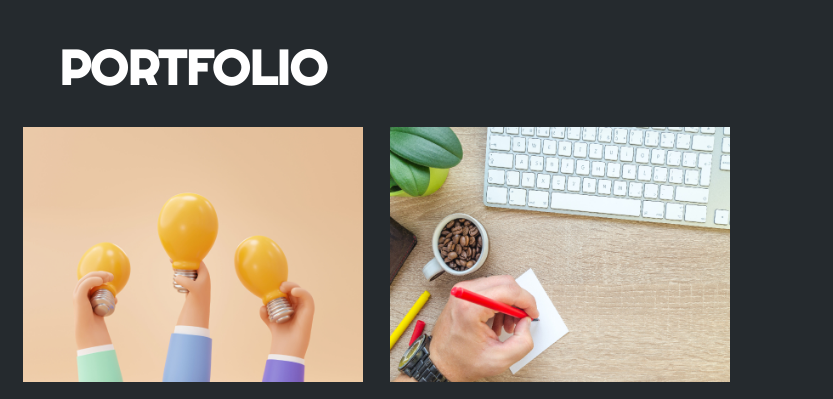
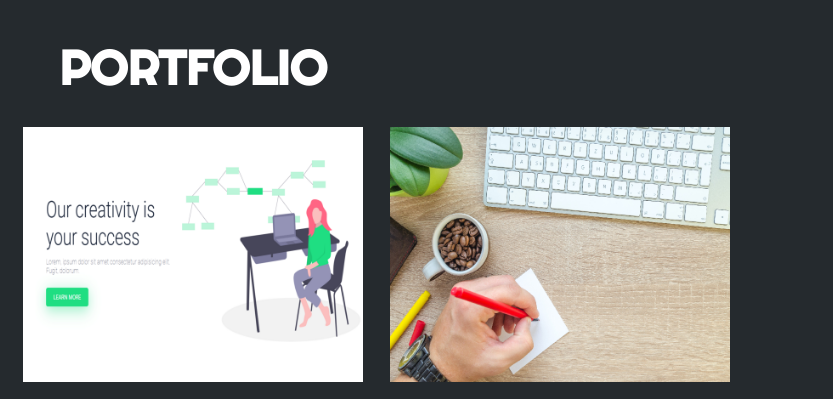
Before and after one commit to joshuaavalo/Portfolio-Joshua, a plain HTML site: page index.html in a window 1280 px wide. Shown: the part 3740-4139 px from the top of the page, 447-1280 px from the left. Drawn offline with nearby package versions, Linux system fonts and the light colour scheme.

Commit message:
nuevo proyecto

```diff
--- a/index.html
+++ b/index.html
@@ -349,11 +349,13 @@
                     </a>
                 </div>
                 <div class="proyecto">
-                    <img src="img/p2.jpg" alt="">
+                    <a href="https://pagina-joshuatech.onrender.com" target="_blank">
+                    <img src="img/imagenjoshuaTech.png" alt="">
                     <div class="overlay">
                         <h3>Diseño Creativo</h3>
-                        <p>Fotografía</p>
+                        <p>HTML,CSS,JavaScript</p>
                     </div>
+                    </a>
                 </div>
                 <div class="proyecto">
                     <img src="img/p3.jpg" alt="">
```
Also changed, not shown: img/imagenjoshuaTech.png (added).
